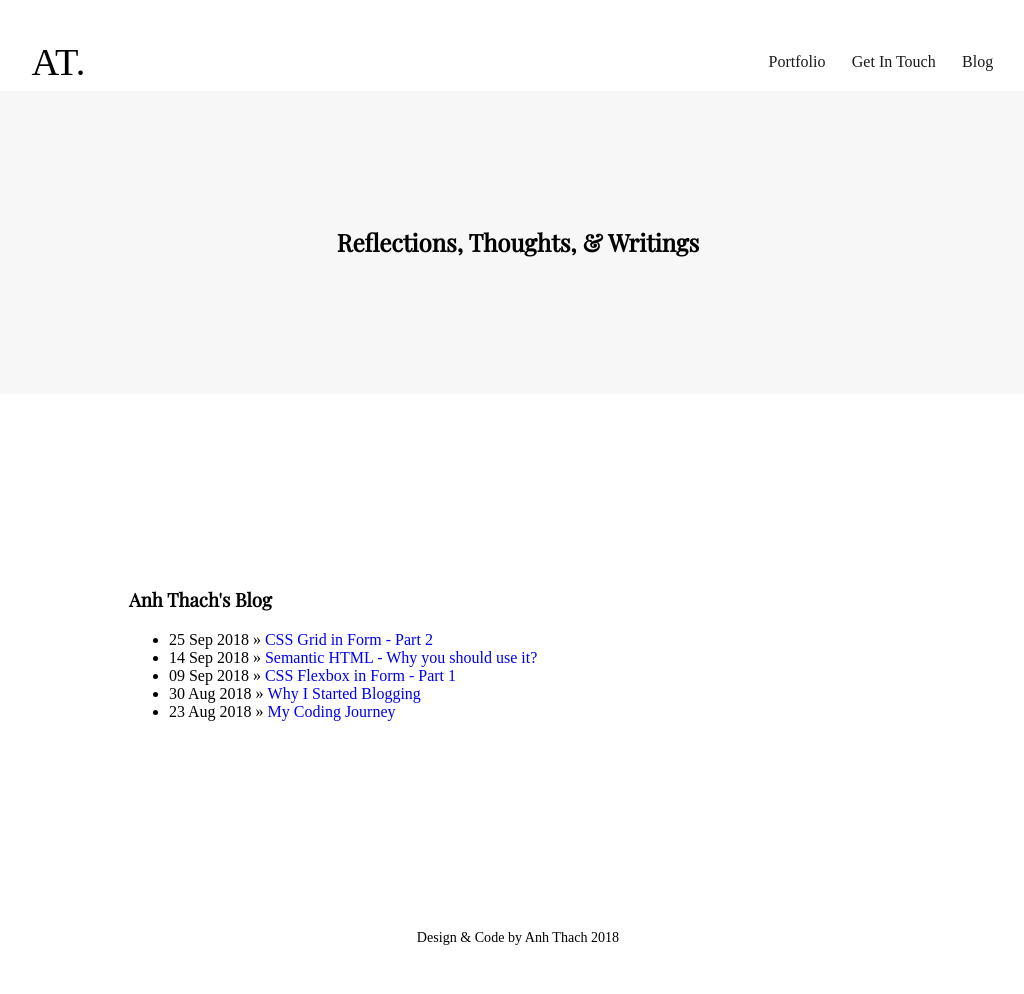
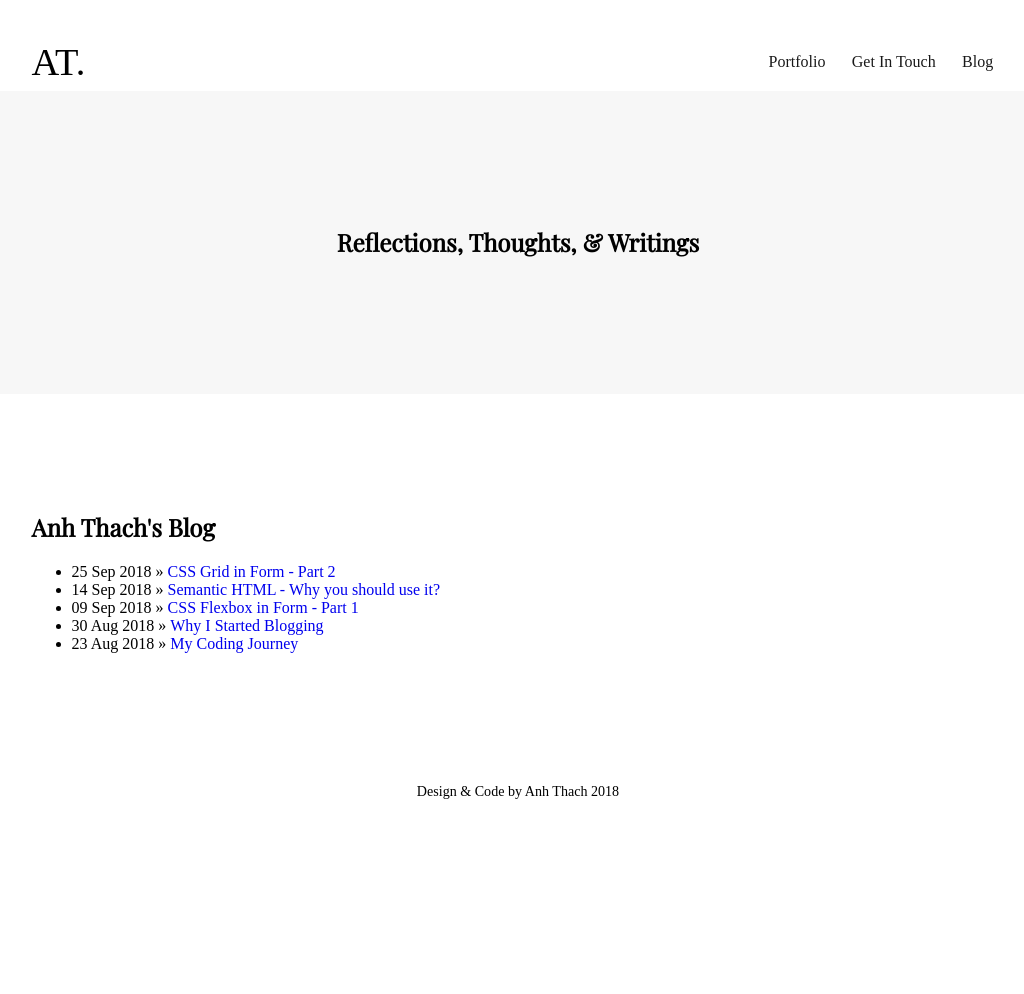
Before and after one commit to windan11/windan11.github.io, a Jekyll site: the page built from blog/index.html, in a window 1280 px wide. Shown: the whole page, without its empty margins (122-1146 px from the left). Built offline with Jekyll 4.4.1, drawn with Linux system fonts in a browser that asks for light colours; some web fonts are replaced; after the commit the page ends 900 px from its top, so only the background shows below that.

Commit message:
remove section and add to post.html

```diff
--- a/blog/index.html
+++ b/blog/index.html
@@ -3,7 +3,6 @@ layout: post
 title: Anh Thach's Blog
 ---
 
-<section id="blog">
 <h1>{{ page.title }}</h1>
 <ul class="posts">
 
@@ -11,4 +10,3 @@ title: Anh Thach's Blog
 	<li><span>{{ post.date | date_to_string }}</span> » <a href="{{ post.url }}" title="{{ post.title }}">{{ post.title }}</a></li>
 	{% endfor %}
 </ul>
-</section>
```
Lines whose indentation alone changed are shown as unchanged.
